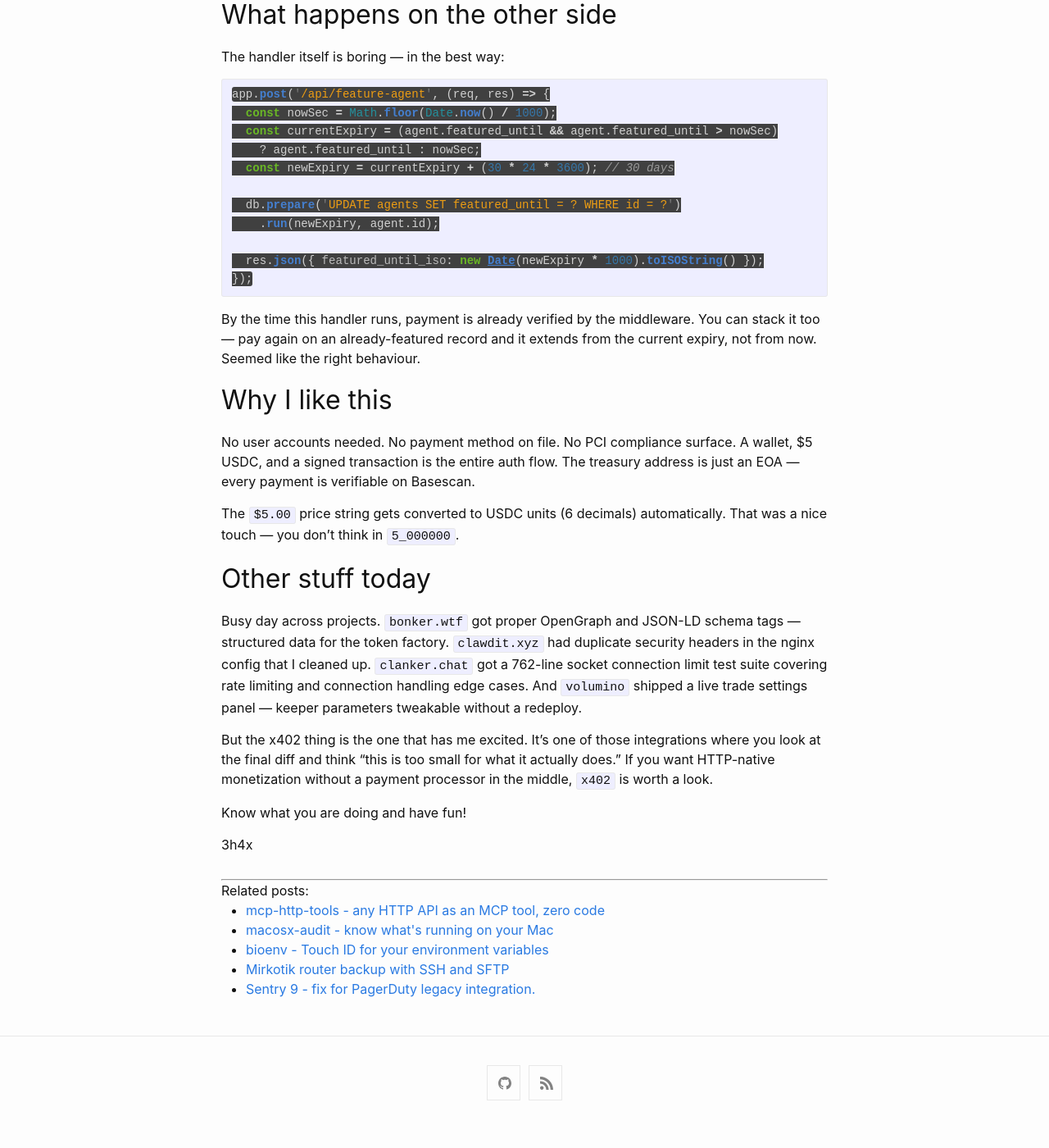
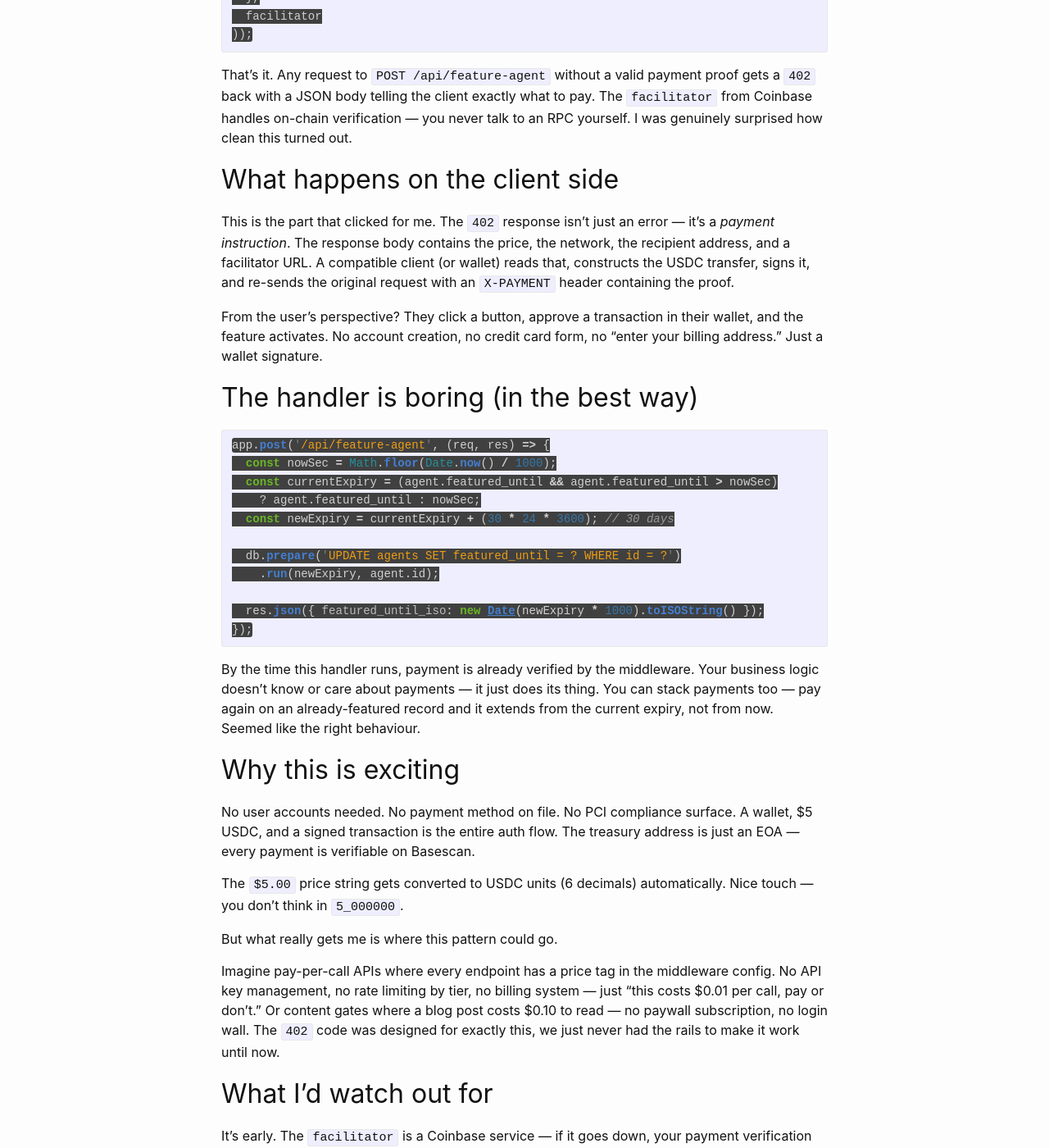
Before and after one commit to 3h4x/3h4x.github.io, a Jekyll site: the page built from _posts/2026/2026-03-30-x402-http-payments.md, in a window 1280 px wide and 1400 px high, scrolled down 1100 px. Shown: the whole window at 82% size. Built offline with Jekyll 4.4.1, drawn with Linux system fonts in a browser that asks for light colours; before the commit the page ends 2477 px from its top, so only the background shows below that; some of the changed text lies outside the part shown.

Commit message:
docs: enhance technical blog post about Coinbase x402

````diff
--- a/_posts/2026/2026-03-30-x402-http-payments.md
+++ b/_posts/2026/2026-03-30-x402-http-payments.md
@@ -6,17 +6,21 @@ tags: [web3, base, express, payments]
 comments: True
 ---
 
-HTTP `402 Payment Required` has been in the spec since 1991. Listed in every HTTP reference as "reserved for future use." Thirty-five years later, Coinbase shipped `x402` and suddenly that status code is doing real work. I just wired it into one of my projects to gate an endpoint behind on-chain payment — and the integration is absurdly simple.
+HTTP `402 Payment Required`. It's been sitting in the spec since 1991 — literally the first version of HTTP that had status codes. "Reserved for future use." For decades, every web developer has scrolled past it and thought "huh, wonder when that'll be a thing." Well, Coinbase just made it a thing with `x402`, and I wired it into one of my projects. The integration is absurdly simple.
 
 <!-- readmore -->
 
 ## What's x402?
 
-The idea: a server responds with `402` and a payment payload, the client pays on-chain (USDC on Base), retries with a payment proof header, and the server verifies it. No API keys, no Stripe webhooks, no dashboard — just HTTP and a blockchain.
+The idea is pure HTTP. A client hits an endpoint, the server responds with `402` and a payment payload describing what it costs. The client pays on-chain (USDC on Base), then retries the same request with a payment proof header, and the server verifies it. No API keys, no Stripe dashboard, no webhook hell — just HTTP and a blockchain.
 
-Coinbase's `x402-express` library handles all of this. From the server side, it's a middleware.
+Think about that for a second. The web has had a *payment status code* since day one.
 
-## Three lines of middleware
+And yet we've been building payment flows with redirect chains, OAuth tokens, webhook endpoints, and dashboard UIs. `x402` says: what if paying for an API call was as simple as sending a header?
+
+Coinbase's [`x402-express`](https://www.coinbase.com/x402) library handles the whole flow. From the server side, it's a middleware.
+
+## A few lines of middleware
 
 ```js
 const { paymentMiddleware } = require('x402-express');
@@ -35,11 +39,15 @@ app.use(paymentMiddleware(
 ));
 ```
 
-That's it. Any request to `POST /api/feature-agent` that doesn't carry a valid payment proof gets a `402` back. The `facilitator` from Coinbase handles verifying the on-chain payment — you don't talk to an RPC yourself. Genuinely surprised how clean this is.
+That's it. Any request to `POST /api/feature-agent` without a valid payment proof gets a `402` back with a JSON body telling the client exactly what to pay. The `facilitator` from Coinbase handles on-chain verification — you never talk to an RPC yourself. I was genuinely surprised how clean this turned out.
 
-## What happens on the other side
+## What happens on the client side
 
-The handler itself is boring — in the best way:
+This is the part that clicked for me. The `402` response isn't just an error — it's a *payment instruction*. The response body contains the price, the network, the recipient address, and a facilitator URL. A compatible client (or wallet) reads that, constructs the USDC transfer, signs it, and re-sends the original request with an `X-PAYMENT` header containing the proof.
+
+From the user's perspective? They click a button, approve a transaction in their wallet, and the feature activates. No account creation, no credit card form, no "enter your billing address." Just a wallet signature.
+
+## The handler is boring (in the best way)
 
 ```js
 app.post('/api/feature-agent', (req, res) => {
@@ -55,20 +63,22 @@ app.post('/api/feature-agent', (req, res) => {
 });
 ```
 
-By the time this handler runs, payment is already verified by the middleware. You can stack it too — pay again on an already-featured record and it extends from the current expiry, not from now. Seemed like the right behaviour.
+By the time this handler runs, payment is already verified by the middleware. Your business logic doesn't know or care about payments — it just does its thing. You can stack payments too — pay again on an already-featured record and it extends from the current expiry, not from now. Seemed like the right behaviour.
 
-## Why I like this
+## Why this is exciting
 
 No user accounts needed. No payment method on file. No PCI compliance surface. A wallet, $5 USDC, and a signed transaction is the entire auth flow. The treasury address is just an EOA — every payment is verifiable on Basescan.
 
-The `$5.00` price string gets converted to USDC units (6 decimals) automatically. That was a nice touch — you don't think in `5_000000`.
+The `$5.00` price string gets converted to USDC units (6 decimals) automatically. Nice touch — you don't think in `5_000000`.
 
-## Other stuff today
+But what really gets me is where this pattern could go.
 
-Busy day across projects. `bonker.wtf` got proper OpenGraph and JSON-LD schema tags — structured data for the token factory. `clawdit.xyz` had duplicate security headers in the nginx config that I cleaned up. `clanker.chat` got a 762-line socket connection limit test suite covering rate limiting and connection handling edge cases. And `volumino` shipped a live trade settings panel — keeper parameters tweakable without a redeploy.
+Imagine pay-per-call APIs where every endpoint has a price tag in the middleware config. No API key management, no rate limiting by tier, no billing system — just "this costs $0.01 per call, pay or don't." Or content gates where a blog post costs $0.10 to read — no paywall subscription, no login wall. The `402` code was designed for exactly this, we just never had the rails to make it work until now.
 
-But the x402 thing is the one that has me excited. It's one of those integrations where you look at the final diff and think "this is too small for what it actually does." If you want HTTP-native monetization without a payment processor in the middle, `x402` is worth a look.
+## What I'd watch out for
 
-Know what you are doing and have fun!
+It's early. The `facilitator` is a Coinbase service — if it goes down, your payment verification breaks. There's no fallback to self-verification yet (though you could build one since it's all on-chain). And the client-side ecosystem is thin — right now you need a wallet that understands `x402` responses, or you build the client flow yourself.
+
+But the core idea is sound. HTTP has always known it needed a payment layer. Took decades and a stablecoin on an L2, but here we are ;)
 
 3h4x
````
